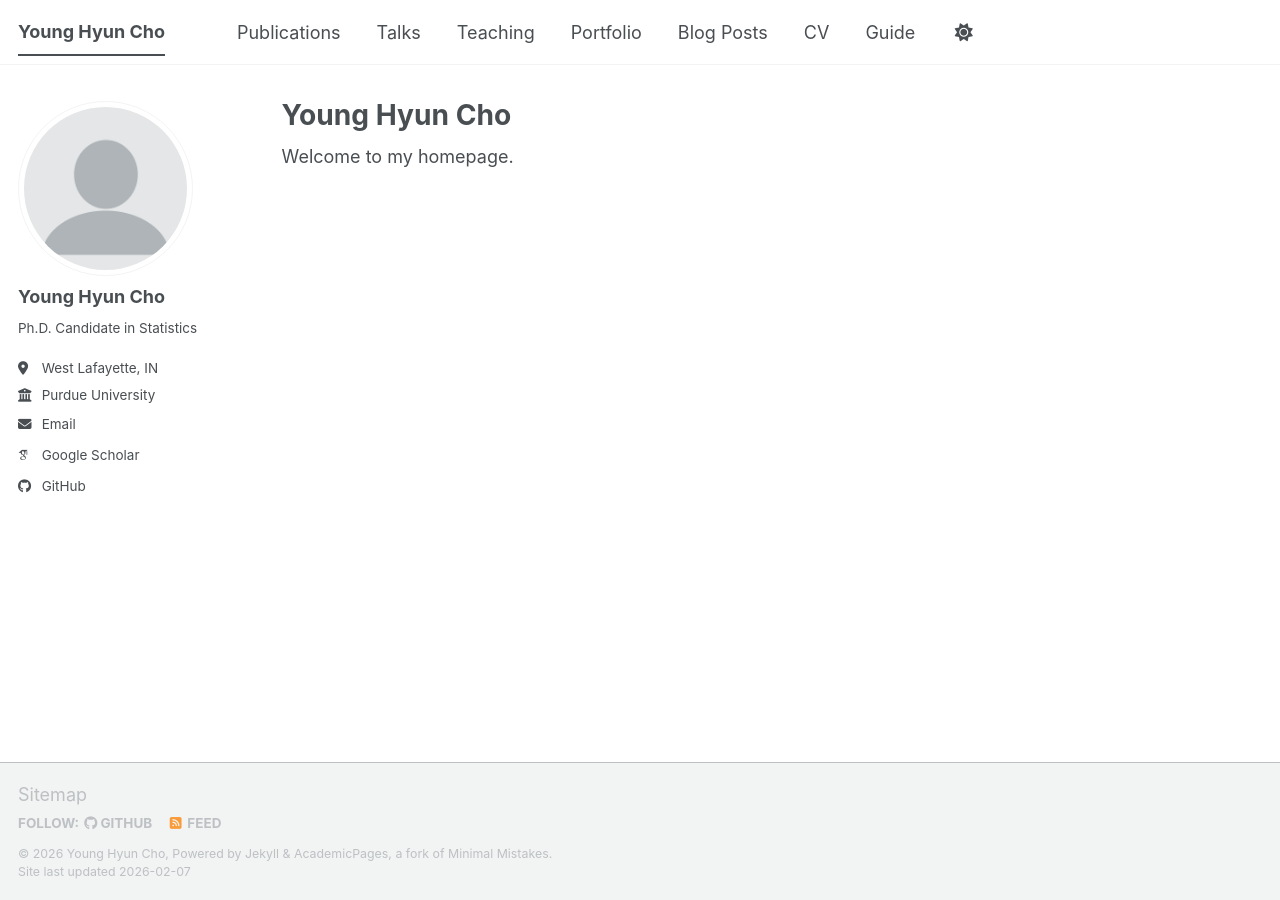
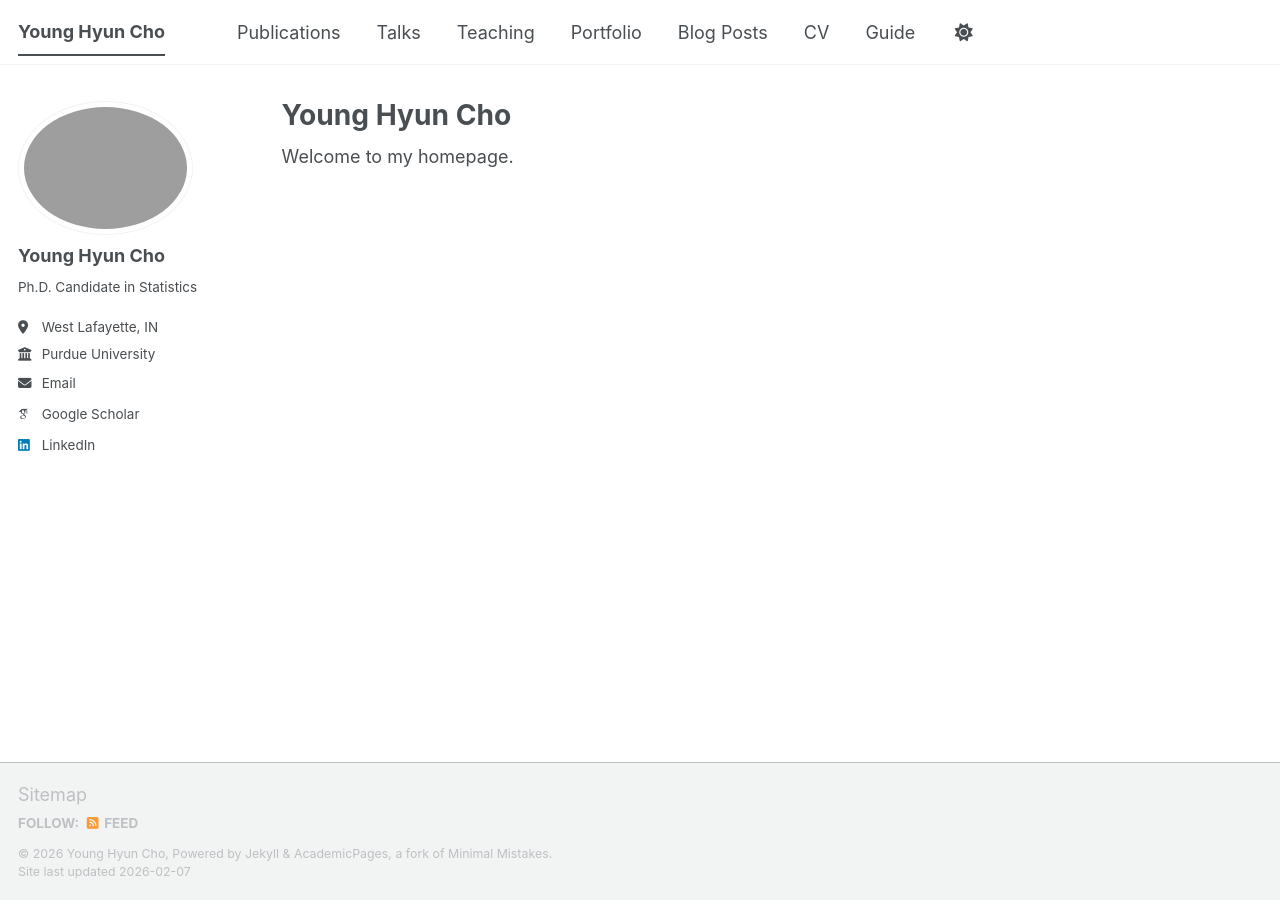
Before and after one commit to yhcho-stat/young, a Jekyll site: the page built from index.html, in a window 1280 px wide. Built offline with Jekyll 4.4.1, drawn with Linux system fonts in a browser that asks for light colours; some web fonts are replaced; a script bundle is joined from its source files by our own code; library files that are not in the unit come from our copies; some of the changed lines change nothing that is shown.

Commit message:
Update _config.yml

```diff
--- a/_config.yml
+++ b/_config.yml
@@ -12,7 +12,7 @@ site_theme               : "default" # The available themes options are "default
 title                    : "Young Hyun Cho"
 title_separator          : "-"
 name                     : &name "Young Hyun Cho"
-description              : &description "Young Hyun Cho's academic portfolio"   # Update this with a general description of your site, this is the default if not overridden by a page
+description              : &description "Personal homepage of Young Hyun Cho"   # Update this with a general description of your site, this is the default if not overridden by a page
 url                      : https://yhcho-stat.github.io # The base hostname & protocol for your site e.g. "https://[your GitHub username].github.io",
                                                            # or if you already have some other page hosted on Github then use "https://[your GitHub username].github.io/[Your Repo Name]"
 baseurl                  : "/young" # the subpath of your site, e.g. "/blog"
@@ -23,7 +23,7 @@ repository               : "yhcho-stat/young"
 #               Additional customization can be done by editing /_includes/author-profile.html
 author:
   # Biographic information
-  avatar           : "profile.png"
+  avatar           : "YHCHO_profile.jpg"
   name             : "Young Hyun Cho"
   pronouns         : # example: "she/her"
   bio              : "Ph.D. Candidate in Statistics"
@@ -35,7 +35,7 @@ author:
   # Academic websites
   academia         : # URL
   arxiv            : # URL - Update with the correct link to your profile
-  googlescholar    : "https://scholar.google.com/citations?user=07AoyNcAAAAJ&hl=en"
+  googlescholar    : "https://scholar.google.com/citations?user=07AoyNcAAAAJ&hl=ko"
   inspire-hep      : # URL
   impactstory      : # URL
   orcid            :
@@ -51,7 +51,7 @@ author:
   bitbucket        : # Username - Update with your username on the site
   codepen          : # Username
   dribbble         : # Username
-  github           : "yhcho-stat"
+  github           :
   kaggle           : # Username
   stackoverflow    : # User number or user number and name (i.e., use "1" or "1/jeff-atwood")
 
@@ -66,7 +66,7 @@ author:
   keybase          : # Username
   instagram        : # Username
   lastfm           : # Username
-  linkedin         : # Username
+  linkedin         : "young-hyun-cho-b0299236a"
   mastodon         : # URL
   medium           : # URL
   pinterest        : # Username
```
